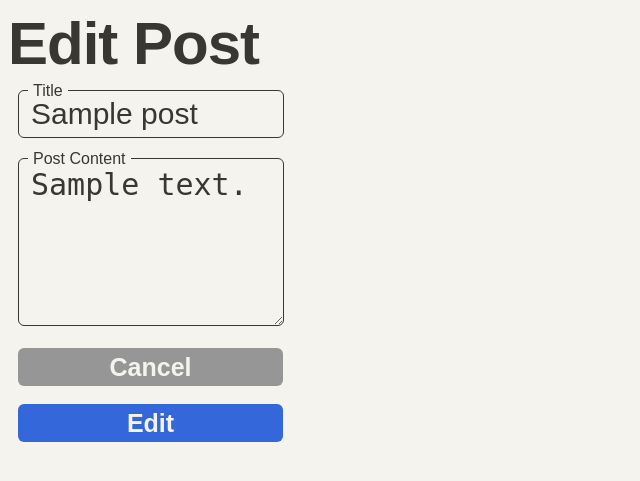
After one commit to KoaPono/SB-SQLAlchemy-pt1, a Flask app: page /posts/1/edit in a window 1280 px wide. The commit adds this page. Shown: the top 481 px of the page, without its empty margins (0-640 px from the left). Run offline with Flask 3, Linux system fonts and the light colour scheme; tables that the repository leaves empty hold one stand-in row (values such as "Sample post").

Commit message:
Part 2 Working

```diff
--- a/app.py
+++ b/app.py
@@ -1,7 +1,7 @@
 """Blogly application."""
 
 from flask import Flask, request, redirect, render_template
-from models import db, connect_db, User
+from models import db, connect_db, User, Post
 
 app = Flask(__name__)
 app.config['SQLALCHEMY_DATABASE_URI'] = 'postgresql:///blogly'
@@ -81,3 +81,68 @@ def users_destroy(user_id):
     db.session.commit()
 
     return redirect("/users")
+
+# Posts
+
+@app.route('/users/<int:user_id>/posts/new')
+def posts_new_form(user_id):
+    """Show a form to create a new post for a specific user"""
+
+    user = User.query.get_or_404(user_id)
+    return render_template('post_new.html', user=user)
+
+
+@app.route('/users/<int:user_id>/posts/new', methods=["POST"])
+def posts_new(user_id):
+    """Handle form submission for creating a new post for a specific user"""
+
+    new_post = Post(title=request.form['title'],
+                    content=request.form['content'],
+                    user_id=user_id)
+
+    db.session.add(new_post)
+    db.session.commit()
+
+    return redirect(f"/users/{user_id}")
+
+
+@app.route('/posts/<int:post_id>')
+def posts_show(post_id):
+    """Show a page with info on a specific post"""
+
+    post = Post.query.get_or_404(post_id)
+    return render_template('post_detail.html', post=post)
+
+
+@app.route('/posts/<int:post_id>/edit')
+def posts_edit(post_id):
+    """Show a form to edit an existing post"""
+
+    post = Post.query.get_or_404(post_id)
+    return render_template('post_edit.html', post=post)
+
+
+@app.route('/posts/<int:post_id>/edit', methods=["POST"])
+def posts_update(post_id):
+    """Handle form submission for updating an existing post"""
+
+    post = Post.query.get_or_404(post_id)
+    post.title = request.form['title']
+    post.content = request.form['content']
+
+    db.session.add(post)
+    db.session.commit()
+
+    return redirect(f"/users/{post.user_id}")
+
+
+@app.route('/posts/<int:post_id>/delete', methods=["POST"])
+def posts_destroy(post_id):
+    """Handle form submission for deleting an existing post"""
+
+    post = Post.query.get_or_404(post_id)
+
+    db.session.delete(post)
+    db.session.commit()
+
+    return redirect(f"/users/{post.user_id}")
--- a/static/app.css
+++ b/static/app.css
@@ -44,6 +44,11 @@ li {
 	background: var(--main-bg-color);
 }
 
+li span {
+	font-size: 16px;
+	margin: 10px;
+}
+
 .input-wrapper {
 	position: relative;
 }
@@ -60,7 +65,7 @@ label {
 	padding: 0 5px;
 }
 
-input {
+input, textarea {
 	margin: 10px;
 	position: relative;
 	border: none;
@@ -74,6 +79,10 @@ input {
 	padding-bottom: 8px;
 	border-radius: 6px;
 	background: var(--main-bg-color);
+}
+
+textarea {
+	height: 150px;
 }
 
 .btn {
--- /dev/null
+++ b/templates/post_edit.html
@@ -0,0 +1,30 @@
+{% extends 'base.html' %} {% block content %}
+
+<h1>Edit Post</h1>
+
+<form method="POST">
+    <div class="input-wrapper">
+		<label for="title">Title</label>
+		<input
+			type="text"
+			id="title"
+			name="title"
+            value="{{ post.title }}"
+			required
+		/>
+	</div>
+
+    <div class="input-wrapper">
+		<label for="content">Post Content</label>
+		<textarea
+            id="content"
+            name="content"
+            required>{{ post.content }}</textarea>
+	</div>
+
+    <button class="btn cancel" formmethod="GET" formaction="/users/{{ post.user_id }}">Cancel</button>
+    <button class="btn submit">Edit</button>
+
+</form>
+
+{% endblock %}
--- a/templates/users.html
+++ b/templates/users.html
@@ -1,7 +1,6 @@
 {% extends 'base.html' %} {% block content %}
 <h1>Users</h1>
 <ul>
-    <li><a href="/">John Smith</a></li>
     {% for user in users %}
     <li><a href="/users/{{user.id}}">{{user.first_name}} {{user.last_name}}</a></li>
     {% endfor %}
```
Also changed, not shown: models.py (+23 -1 lines), requirements.txt (added, +13 -0 lines), templates/detail.html (+12 -0 lines), templates/new.html (+0 -1 lines), templates/post_detail.html (added, +26 -0 lines), templates/post_new.html (added, +30 -0 lines).
